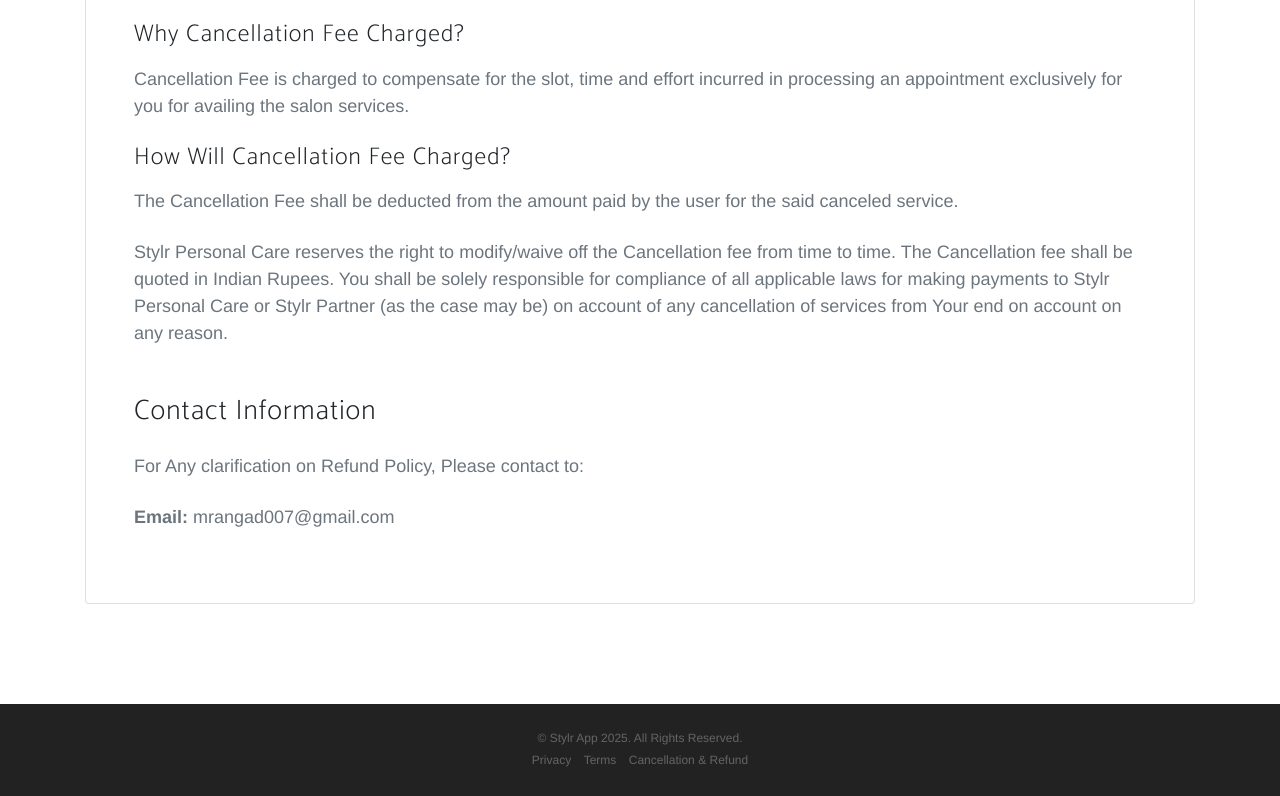
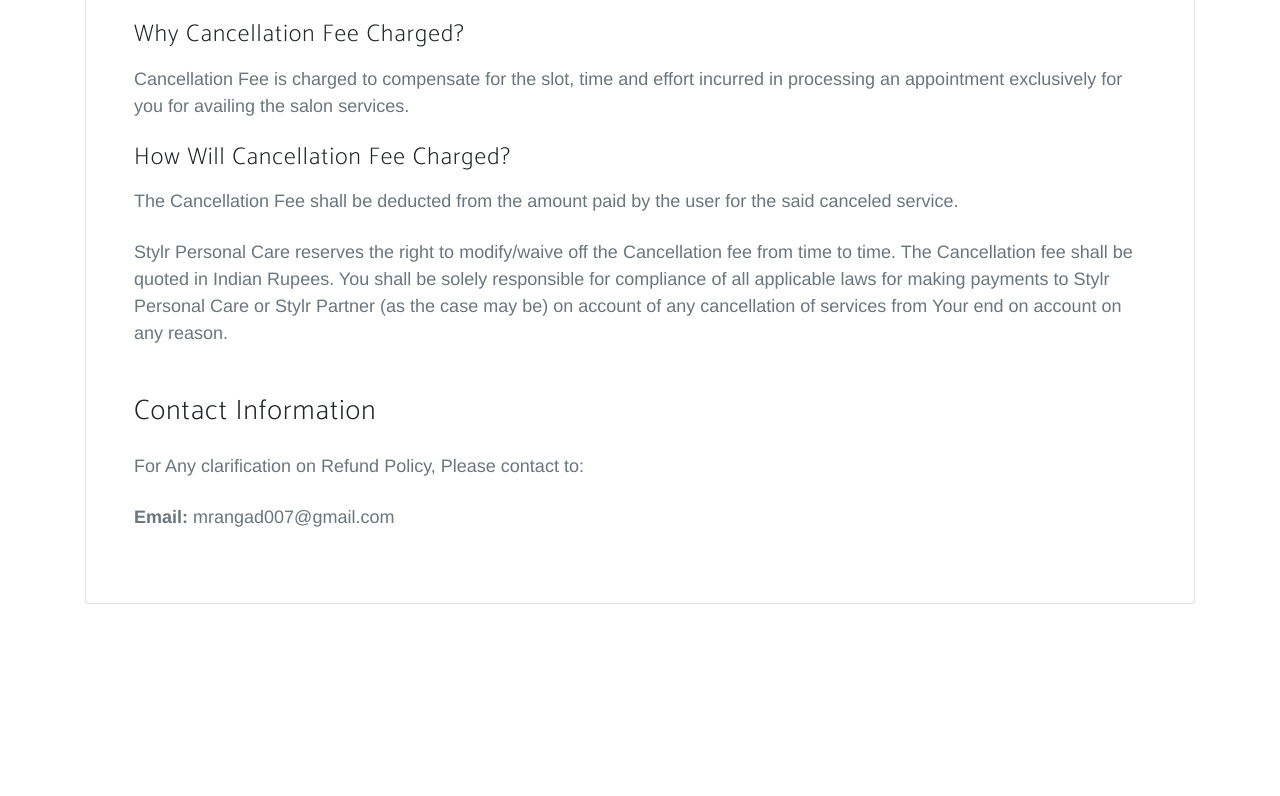
Before and after one commit to mrangad0007/stylrweb, a plain HTML site: page cancellation-refund-policy.html in a window 1280 px wide. Shown: the part 1549-2345 px from the top of the page. After the commit the page ends 2253 px from the top, so only its background shows below. Drawn offline with Linux system fonts and the light colour scheme; a web font is replaced by a local one.

Commit message:
fixed navbar, footer

```diff
--- a/cancellation-refund-policy.html
+++ b/cancellation-refund-policy.html
@@ -20,6 +20,7 @@
         <div class="container"><a class="navbar-brand js-scroll-trigger" href="index.html">Stylr App</a><button data-toggle="collapse" data-target="#navbarResponsive" class="navbar-toggler float-right" aria-controls="navbarResponsive" aria-expanded="false" aria-label="Toggle navigation"><i class="fa fa-bars"></i></button>
             <div class="collapse navbar-collapse" id="navbarResponsive">
                 <ul class="navbar-nav ml-auto">
+                    <li class="nav-item"><a class="nav-link js-scroll-trigger" href="index.html">Home</a></li>
                     <li class="nav-item"><a class="nav-link js-scroll-trigger" href="index.html#download">Download</a></li>
                     <li class="nav-item"><a class="nav-link js-scroll-trigger" href="index.html#features">Features</a></li>
                     <li class="nav-item"><a class="nav-link js-scroll-trigger" href="index.html#contact">Contact</a></li>
@@ -96,16 +97,6 @@
             </div>
         </div>
     </section>
-    <footer>
-        <div class="container">
-            <p>© Stylr App 2025. All Rights Reserved.</p>
-            <ul class="list-inline">
-                <li class="list-inline-item"><a href="privacy-policy.html">Privacy</a></li>
-                <li class="list-inline-item"><a href="terms-and-conditions.html">Terms</a></li>
-                <li class="list-inline-item"><a href="cancellation-refund-policy.html">Cancellation & Refund</a></li>
-            </ul>
-        </div>
-    </footer>
     <script src="assets/js/jquery.min.js"></script>
     <script src="assets/bootstrap/js/bootstrap.min.js"></script>
     <script src="assets/js/script.min.js"></script>
```
Also changed, not shown: terms-and-conditions.html (+1 -10 lines).
